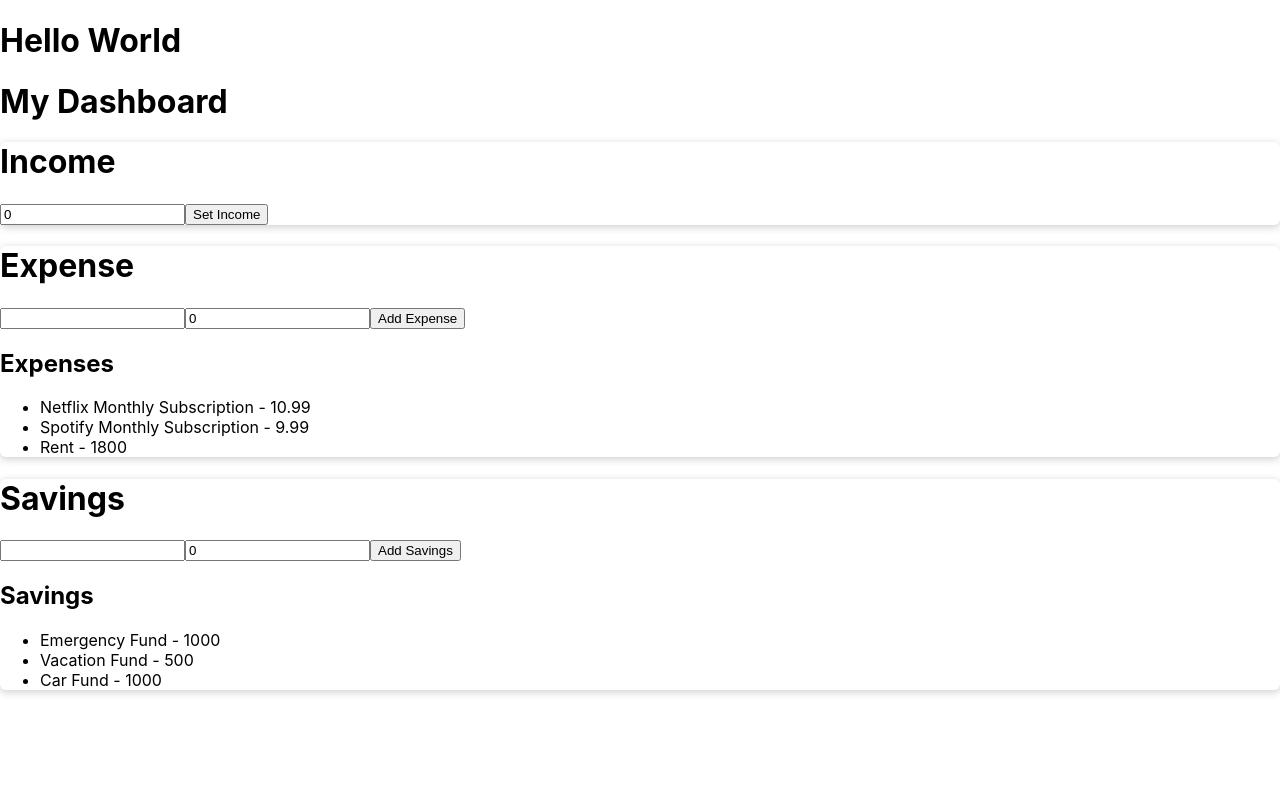
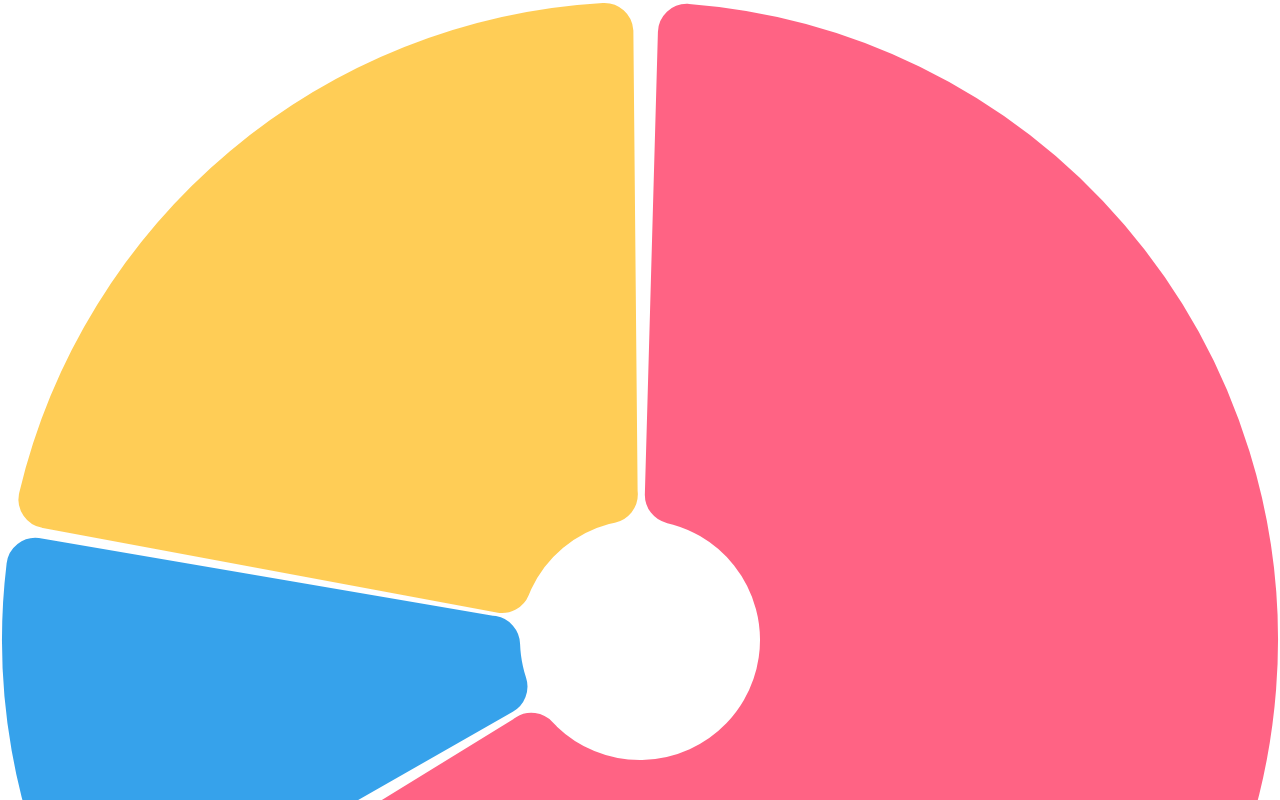
Before and after one commit to mason66xue/How-not-to-burning-money, a React (Create React App) app in the folder client/: page / in a window 1280 px wide. Shown: the top 800 px of the page. Built offline with nearby package versions, Linux system fonts and the light colour scheme.

Commit message:
we made donut shows up!!!

```diff
--- a/client/package.json
+++ b/client/package.json
@@ -8,7 +8,9 @@
     "@testing-library/user-event": "^13.5.0",
     "antd": "^5.2.0",
     "axios": "^1.3.2",
+    "chart.js": "^4.2.1",
     "react": "^18.2.0",
+    "react-chartjs-2": "^5.2.0",
     "react-dom": "^18.2.0",
     "react-router-dom": "^6.8.1",
     "react-scripts": "5.0.1",
--- a/client/src/App.js
+++ b/client/src/App.js
@@ -1,5 +1,5 @@
 import Dashboard from "./pages/Dashboard";
-import { Doughnut } from 'react-chartjs-2';
+// import { Doughnut } from 'react-chartjs-2';
 import DonutChart from './components/DonutChart';
 
 
--- a/client/src/components/DonutChart.js
+++ b/client/src/components/DonutChart.js
@@ -1,14 +1,50 @@
 import React from 'react'
 import { Doughnut } from 'react-chartjs-2';
 import {Chart, ArcElement} from 'chart.js';
-import DonutLabels from './DonutLabels';
-import {chart_Data, getTotal} from '../helper/helper';
+// import DonutLabels from './DonutLabels';
+// import {chart_Data, getTotal} from '../helper/helper';
 
 Chart.register(ArcElement);
+const config = {
+
+    data: {
+    datasets: [
+      {
+        data: [300, 50, 100],
+        backgroundColor:[
+            'rgb(255, 99, 132)',
+            'rgb(54, 162, 235)',
+            'rgb(255, 205, 86)',
+        ],
+        hoverOffset: 4,
+        borderRadius:30,
+        spacing:10
+      }]},
+      options: {
+        cutout: 114
+      }
+
+  };
+
+
+
 
 export default function DonutChart() {
   return (
-    <div>
+    <div className= "flex justify-content max-w-xs ms-auto">
+        <div className='item'>
+            <div className='chart relative'>
+                <Doughnut {...config} ></Doughnut>
+                <h3 className='mb-4 font-bold title'>Total
+                <span className='block text-3xl text-emeral-400'>${0}</span>
+                </h3>
+            </div>
+
+
+<div className='flex flex-col py-10 gap-4'>
+{/* {DonutLabels} */}
+</div>
+        </div>
 
     </div>
   )
```
Also changed, not shown: 1 other file (tests, documents, lock files or other folders).
